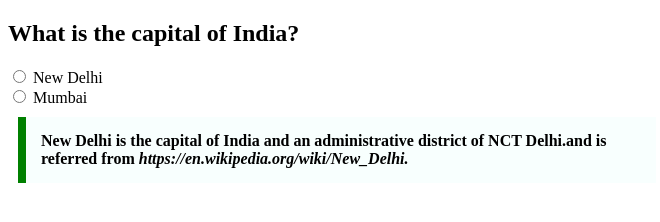
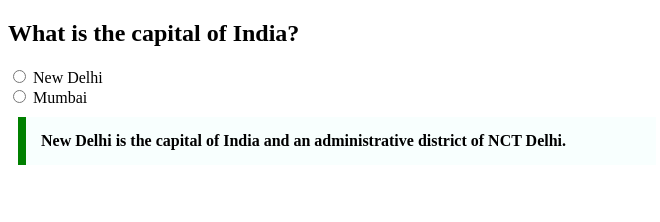
Before and after one commit to acciojob/trivia-Shreya-1403, a website: page main.html in a window 1280 px wide. Shown: the whole page, without its empty margins (0-660 px from the left). Drawn offline with Linux system fonts and the light colour scheme.

Commit message:
created a submission

```diff
--- a/main.html
+++ b/main.html
@@ -13,7 +13,7 @@
     <label for="city">New Delhi</label> <br>
     <input type="radio" id="city" name="Mumbai" value="Mumbai">
     <label for="city">Mumbai</label>
-    <blockquote>New Delhi is the capital of India and an administrative district of NCT Delhi.and is referred from <cite>https://en.wikipedia.org/wiki/New_Delhi.</cite></blockquote>
+    <blockquote cite="https://en.wikipedia.org/wiki/New_Delhi">New Delhi is the capital of India and an administrative district of NCT Delhi.</blockquote>
     <script type="text/javascript" src="./script.js">
 </script>
 
```
